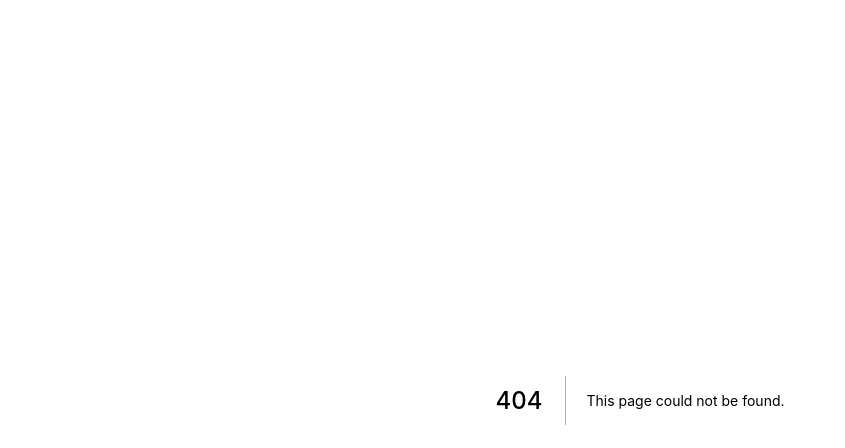
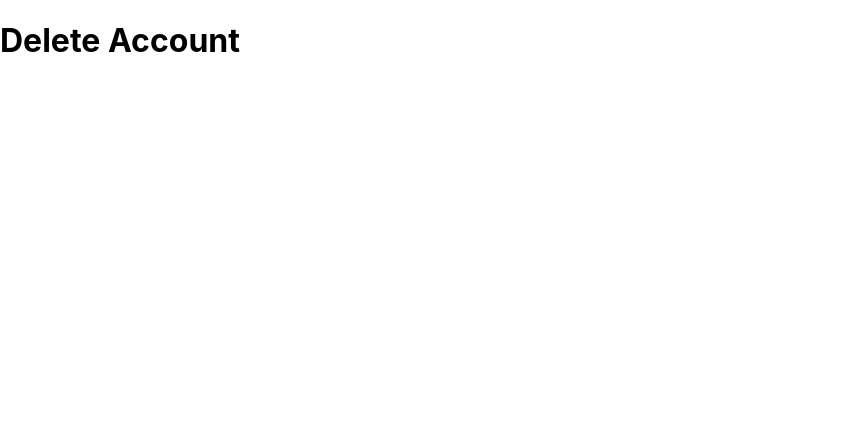
Before and after one commit to Glow-Carrots-App/glow-web, a Next.js app: page /settings/delete-account in a window 1280 px wide. Before the commit this address had no page. Shown: the top 448 px of the page, without its empty margins (0-845 px from the left). Built offline with nearby package versions, Linux system fonts and the light colour scheme.

Commit message:
create delete account subpage

```diff
--- /dev/null
+++ b/pages/settings/delete-account/index.js
@@ -0,0 +1,11 @@
+import Heading1 from "../../../components/Heading1/index.js";
+
+const DeleteAccount = () => {
+  return (
+    <div>
+      <Heading1>Delete Account</Heading1>
+    </div>
+  );
+};
+
+export default DeleteAccount;
```
